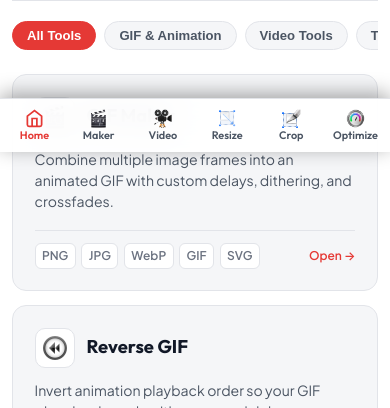
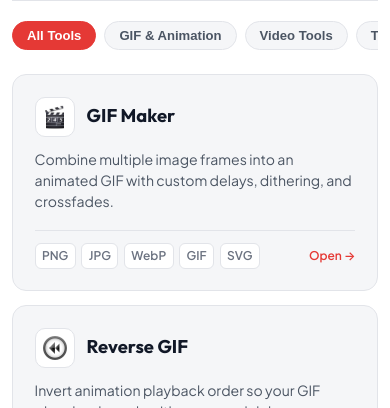
Before and after one commit to VikashKhadoliya/-PixelMint, a website built with Vite: page index.html in a window 390 px wide. Shown: the part 692-1100 px from the top of the page. Built offline with nearby package versions, Linux system fonts and the light colour scheme; files whose address does not match are found by name.

Commit message:
feat: implement mobile navigation drawer and automated test suite

```diff
--- a/index.html
+++ b/index.html
@@ -297,36 +297,6 @@
     <div id="tool-viewport"></div>
   </main>
 
-  <!-- Mobile Bottom Navigation Bar (5-7 Core Shortcuts) -->
-  <nav class="mobile-nav-bar" aria-label="Mobile Bottom Navigation">
-    <button class="mobile-nav-item active" data-tool="home" aria-label="Home and All Tools">
-      <svg width="20" height="20" viewBox="0 0 24 24" fill="none" stroke="currentColor" stroke-width="2.2" class="mobile-nav-icon">
-        <path d="M3 9l9-7 9 7v11a2 2 0 0 1-2 2H5a2 2 0 0 1-2-2z"></path>
-        <polyline points="9 22 9 12 15 12 15 22"></polyline>
-      </svg>
-      <span>Home</span>
-    </button>
-    <button class="mobile-nav-item" data-tool="gifMaker" aria-label="GIF Maker">
-      <img src="/icons/tool-animator.png" alt="" class="mobile-nav-icon" width="20" height="20" />
-      <span>Maker</span>
-    </button>
-    <button class="mobile-nav-item" data-tool="videoToGif" aria-label="Video to GIF">
-      <img src="/icons/camera-video.png" alt="" class="mobile-nav-icon" width="20" height="20" />
-      <span>Video</span>
-    </button>
-    <button class="mobile-nav-item" data-tool="resizer" aria-label="Image & GIF Resizer">
-      <img src="/icons/transform-scale.png" alt="" class="mobile-nav-icon" width="20" height="20" />
-      <span>Resize</span>
-    </button>
-    <button class="mobile-nav-item" data-tool="cropper" aria-label="Image & GIF Cropper">
-      <img src="/icons/transform-crop.png" alt="" class="mobile-nav-icon" width="20" height="20" />
-      <span>Crop</span>
-    </button>
-    <button class="mobile-nav-item" data-tool="optimizer" aria-label="GIF Optimizer">
-      <img src="/icons/speedometer.png" alt="" class="mobile-nav-icon" width="20" height="20" />
-      <span>Optimize</span>
-    </button>
-  </nav>
 
   <!-- Comprehensive Multi-Column Tool Footer (EZGIF Directory Style) -->
   <footer class="site-footer">
--- a/src/main.js
+++ b/src/main.js
@@ -25,7 +25,6 @@ import { renderPrivacyPage, renderAboutPage, renderHelpPage, renderSitemapPage }
 // DOM Selectors
 const appContainer = document.querySelector('#tool-viewport');
 const navTabButtons = document.querySelectorAll('.nav-tab-btn');
-const mobileNavItems = document.querySelectorAll('.mobile-nav-item');
 const drawerLinks = document.querySelectorAll('.mobile-drawer-link');
 const brandLogo = document.querySelector('.brand-logo');
 const themeToggleBtn = document.querySelector('#theme-toggle-btn');
@@ -33,6 +32,27 @@ const mobileMenuBtn = document.querySelector('#mobile-menu-btn');
 const mobileDrawer = document.querySelector('#mobile-drawer');
 const drawerBackdrop = document.querySelector('#drawer-backdrop');
 const drawerCloseBtn = document.querySelector('#drawer-close-btn');
+
+// Suppress third-party injected floating extension widgets (e.g. Adobe Acrobat)
+function removeInjectedWidgets() {
+  const selectors = [
+    'adobe-acrobat-web-widget',
+    '#adobe-acrobat-web-widget',
+    '[id*="adobe-acrobat"]',
+    '[class*="adobe-acrobat"]',
+    '[id*="acrobat-web-widget"]',
+    '[class*="acrobat-web-widget"]',
+    '#floating-pdf-btn',
+    '.pdf-floating-btn'
+  ];
+  selectors.forEach(sel => {
+    document.querySelectorAll(sel).forEach(el => el.remove());
+  });
+}
+removeInjectedWidgets();
+if (typeof MutationObserver !== 'undefined') {
+  new MutationObserver(removeInjectedWidgets).observe(document.documentElement, { childList: true, subtree: true });
+}
 
 let activeToolName = 'home';
 let toolInstances = {};
@@ -445,41 +465,6 @@ function switchTool(toolKey) {
     btn.classList.toggle('active', btn.dataset.tool === toolKey || btn.dataset.tool === primaryTab);
   });
 
-  // Update mobile bottom bar active states (mapped to 6 core shortcuts)
-  const bottomCategoryMap = {
-    home: 'home',
-    about: 'home',
-    privacy: 'home',
-    help: 'home',
-    sitemap: 'home',
-    gifMaker: 'gifMaker',
-    videoToGif: 'videoToGif',
-    videoTools: 'videoToGif',
-    cutVideo: 'videoToGif',
-    resizeVideo: 'videoToGif',
-    cropVideo: 'videoToGif',
-    rotateVideo: 'videoToGif',
-    videoSpeed: 'videoToGif',
-    videoFilters: 'videoToGif',
-    loopVideo: 'videoToGif',
-    videoToJpg: 'videoToGif',
-    screenRecorder: 'videoToGif',
-    gifToMp4: 'videoToGif',
-    resizer: 'resizer',
-    rotate: 'resizer',
-    reverse: 'resizer',
-    speed: 'resizer',
-    cut: 'resizer',
-    cropper: 'cropper',
-    optimizer: 'optimizer',
-    targetSizeCompressor: 'optimizer',
-    discord8mb: 'optimizer'
-  };
-  const activeBottomTool = bottomCategoryMap[toolKey] || toolKey;
-  mobileNavItems.forEach(item => {
-    item.classList.toggle('active', item.dataset.tool === toolKey || item.dataset.tool === activeBottomTool);
-  });
-
   // Update mobile drawer active states
   drawerLinks.forEach(link => {
     link.classList.toggle('active', link.dataset.tool === toolKey);
@@ -510,12 +495,6 @@ navTabButtons.forEach(btn => {
   });
 });
 
-mobileNavItems.forEach(item => {
-  item.addEventListener('click', () => {
-    toggleMobileDrawer(false);
-    switchTool(item.dataset.tool);
-  });
-});
 
 drawerLinks.forEach(link => {
   link.addEventListener('click', (e) => {
--- a/src/style.css
+++ b/src/style.css
@@ -498,76 +498,25 @@ body.drawer-open {
   color: var(--brand-red);
 }
 
-/* Mobile Bottom Navigation Bar (Hidden on Desktop, Fixed 6-Tool Grid on Mobile) */
-.mobile-nav-bar {
-  display: none;
-}
-
-@media (max-width: 768px) {
-  .mobile-nav-bar {
-    display: grid;
-    grid-template-columns: repeat(6, 1fr);
-    position: fixed;
-    bottom: 0;
-    left: 0;
-    right: 0;
-    z-index: 95;
-    background: var(--bg-surface-glass);
-    backdrop-filter: blur(16px);
-    -webkit-backdrop-filter: blur(16px);
-    border-top: 1px solid var(--border-subtle);
-    padding: 0.35rem 0.15rem calc(0.35rem + env(safe-area-inset-bottom, 0px)) 0.15rem;
-    align-items: center;
-    box-shadow: 0 -4px 20px rgba(0, 0, 0, 0.35);
-    box-sizing: border-box;
-    width: 100%;
-    max-width: 100vw;
-  }
-
-  .mobile-nav-item {
-    display: flex;
-    flex-direction: column;
-    align-items: center;
-    justify-content: center;
-    gap: 0.15rem;
-    background: transparent;
-    border: none;
-    color: var(--text-muted);
-    font-family: var(--font-display);
-    font-size: 0.68rem;
-    font-weight: 600;
-    padding: 0.25rem 0.15rem;
-    border-radius: var(--radius-sm);
-    cursor: pointer;
-    text-decoration: none;
-    min-width: 0;
-    width: 100%;
-    transition: color 0.15s ease;
-    box-sizing: border-box;
-  }
-
-  .mobile-nav-item span {
-    white-space: nowrap;
-    overflow: hidden;
-    text-overflow: ellipsis;
-    max-width: 100%;
-    font-size: 0.68rem;
-    line-height: 1.1;
-    display: block;
-  }
-
-  .mobile-nav-item:hover,
-  .mobile-nav-item.active {
-    color: var(--brand-red);
-  }
-
-  .mobile-nav-icon {
-    width: 19px;
-    height: 19px;
-    object-fit: contain;
-    display: block;
-    flex-shrink: 0;
-  }
+/* Mobile Bottom Navigation Bar (Completely removed on all screen sizes) */
+.mobile-nav-bar,
+.mobile-nav-item {
+  display: none !important;
+}
+
+/* Suppress third-party injected floating widgets (e.g. Adobe Acrobat extension icon) */
+adobe-acrobat-web-widget,
+#adobe-acrobat-web-widget,
+[id*="adobe-acrobat"],
+[class*="adobe-acrobat"],
+[id*="acrobat-web-widget"],
+[class*="acrobat-web-widget"],
+#floating-pdf-btn,
+.pdf-floating-btn {
+  display: none !important;
+  visibility: hidden !important;
+  opacity: 0 !important;
+  pointer-events: none !important;
 }
 
 /* ==========================================================================
@@ -1939,14 +1888,14 @@ body.drawer-open {
     font-size: 0.76rem;
   }
   .main-wrapper {
-    padding: 0.85rem 0.75rem calc(5.5rem + env(safe-area-inset-bottom, 0px)) 0.75rem;
+    padding: 0.85rem 0.75rem 1.5rem 0.75rem;
     max-width: 100%;
   }
   .site-footer {
-    padding-bottom: calc(5.5rem + env(safe-area-inset-bottom, 0px));
-  }
-  .floating-btn, [class*="floating-"], #floating-pdf-btn, .pdf-floating-btn {
-    bottom: calc(4.75rem + env(safe-area-inset-bottom, 0px)) !important;
+    padding-bottom: 2rem;
+  }
+  .floating-btn, [class*="floating-"] {
+    bottom: 1.5rem !important;
   }
   .hero-block {
     margin: 0.5rem auto 0 auto;
```
Also changed, not shown: MOBILE_TEST_REPORT.md (+11 -0 lines), scripts/test_mobile_nav.js (+37 -59 lines).
